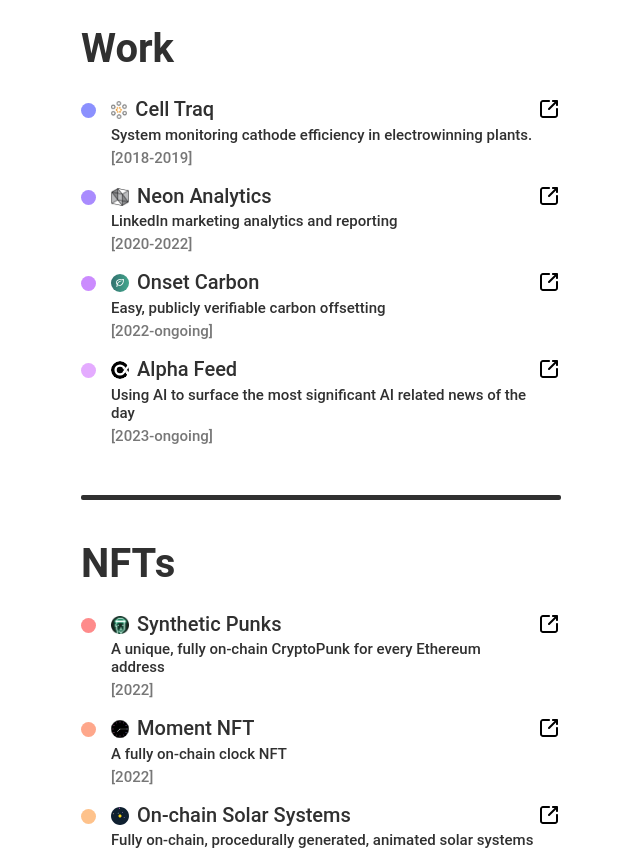
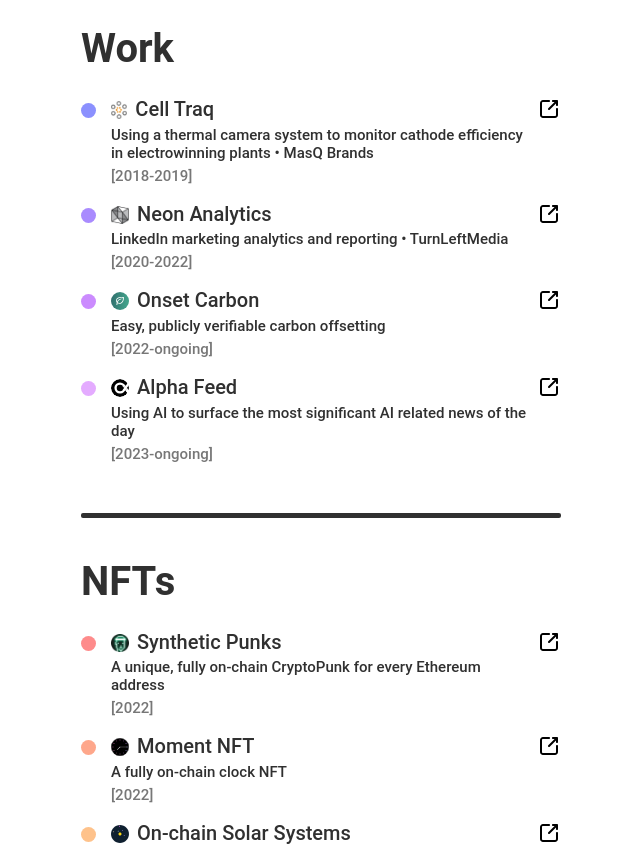
Before and after one commit to lbowles/Personal-Website, a React (Create React App) app: page / in a window 1280 px wide. Shown: the part 1280-2130 px from the top of the page, without its empty margins (319-959 px from the left). Built offline with nearby package versions, Linux system fonts and the light colour scheme.

Commit message:
Update Work.tsx

```diff
--- a/src/components/Work/Work.tsx
+++ b/src/components/Work/Work.tsx
@@ -13,7 +13,7 @@
     {
       title: "Cell Traq",
       description:
-        "System monitoring cathode efficiency in electrowinning plants.",
+        "Using a thermal camera system to monitor cathode efficiency in electrowinning plants • MasQ Brands",
       date: "[2018-2019]",
       link: "https://masq.co.za/cell-traq/",
       color: "#8B90FE",
@@ -21,7 +21,7 @@
     },
     {
       title: "Neon Analytics",
-      description: "LinkedIn marketing analytics and reporting",
+      description: "LinkedIn marketing analytics and reporting • TurnLeftMedia",
       date: "[2020-2022]",
       link: "https://analytics.neonsolutions.co.za",
       color: "#A98BFE",
```
